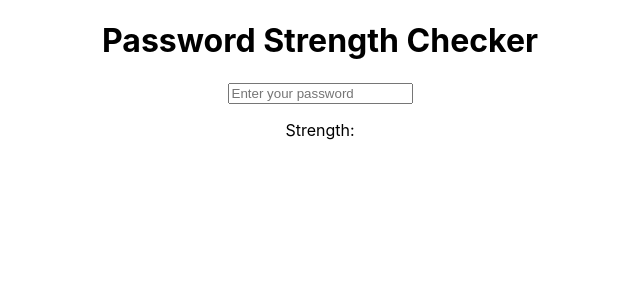
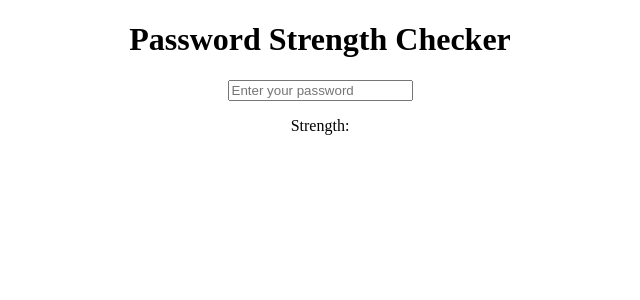
Before and after one commit to Eshhaa11/password-strength-checker, a React (Create React App) app: page / in a window 1280 px wide. Shown: the top 300 px of the page, without its empty margins (320-960 px from the left). Built offline with nearby package versions, Linux system fonts and the light colour scheme.

Commit message:
added ff

```diff
--- a/src/Components/Password.css
+++ b/src/Components/Password.css
@@ -1,4 +1,5 @@
 .pass-cont {
     width: 100%;
+    font-family: "Ariel";
     text-align: center;
 }
```
